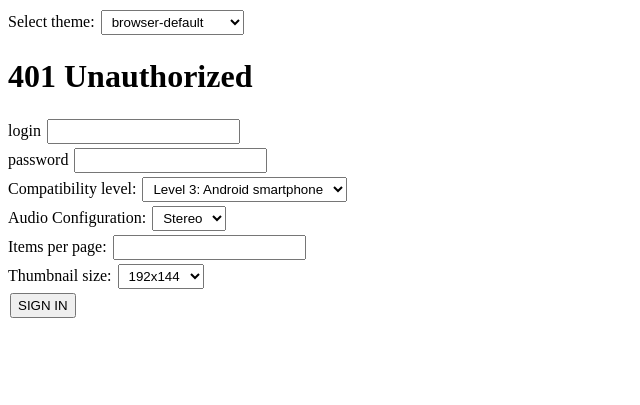
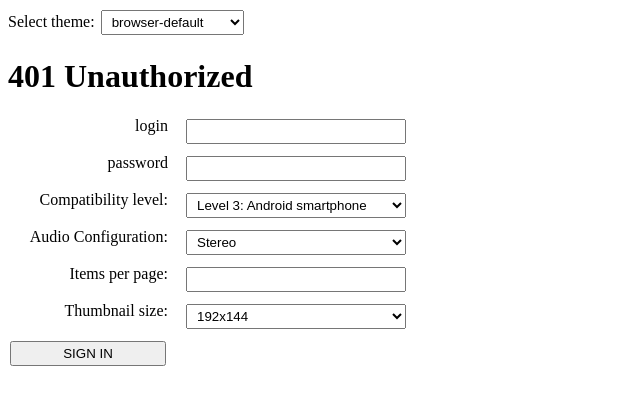
Before and after one commit to mfg637/MfGMediaServer, a Flask app: template templates/login.html in a window 1280 px wide. Shown: the top 405 px of the page, without its empty margins (0-640 px from the left). Run offline with Flask 3, Linux system fonts and the light colour scheme; the template is opened without the code that fills it, so the values that code supplies are empty; parts of the project's set-up code (start-up, migrations or seed data) failed here and were passed over.

Commit message:
use grid layout to form in login template

```diff
--- /dev/null
+++ b/static/css/login.css
@@ -0,0 +1,9 @@
+form{
+    display: grid;
+    grid-template-columns: minmax(6em, 10em) minmax(90px, 1fr);
+    gap: 0.5em 1em;
+    max-width: 25em;
+}
+form label{
+    text-align: right;
+}
--- a/templates/login.html
+++ b/templates/login.html
@@ -4,14 +4,15 @@
     <meta charset="UTF-8">
     <meta name="viewport" content="width=device-width, initial-scale=1" />
     <link rel="stylesheet" href="{{ url_for('static', filename='css/visuals.css') }}">
+    <link rel="stylesheet" href="{{ url_for('static', filename='css/login.css') }}">
     <title>401 Unauthorized</title>
 </head>
 <body>
     {% include 'modules/theme-selector.html' %}
     <h1>401 Unauthorized</h1>
     <form method="post" action="/login">
-        <label for="login">login</label> <input id="login" type="text" name="login"/><br/>
-        <label for="password">password</label> <input id="password" type="password" name="password"/><br/>
+        <label for="login">login</label> <input id="login" type="text" name="login"/>
+        <label for="password">password</label> <input id="password" type="password" name="password"/>
         <input type="hidden" name="redirect_to" value="{{ redirect_to }}">
         <label for="clevel">Compatibility level:</label>
         <select id="clevel" name="clevel">
@@ -19,15 +20,15 @@
             <option value="1">Level 1: PC</option>
             <option value="2">Level 2: Smart TV & TV Box</option>
             <option value="3" selected>Level 3: Android smartphone</option>
-        </select><br/>
+        </select>
         <label for="ac">Audio Configuration:</label>
         <select id="ac" name="ac">
             <option value="2">Stereo</option>
             <option value="6">5.1</option>
             <option value="8">7.1</option>
-        </select><br/>
+        </select>
         <label for="per_page">Items per page:</label>
-        <input id="per_page" type="number" name="items_per_page" value="{{ items_per_page }}"/><br/>
+        <input id="per_page" type="number" name="items_per_page" value="{{ items_per_page }}"/>
         <label for="ts_field">Thumbnail size:</label>
         <select id="ts_field" name="thumbnail_size">
             <option data-width="96">96x72</option>
@@ -38,7 +39,7 @@
             <option id="large-default-thumb-size" data-width="256">256x192</option>
             <option data-width="384">384x288</option>
             <option data-width="512">512x384</option>
-        </select><br/>
+        </select>
         <script>
           let ts_field = document.getElementById("ts_field");
           let screen_width = window.innerWidth;
```
